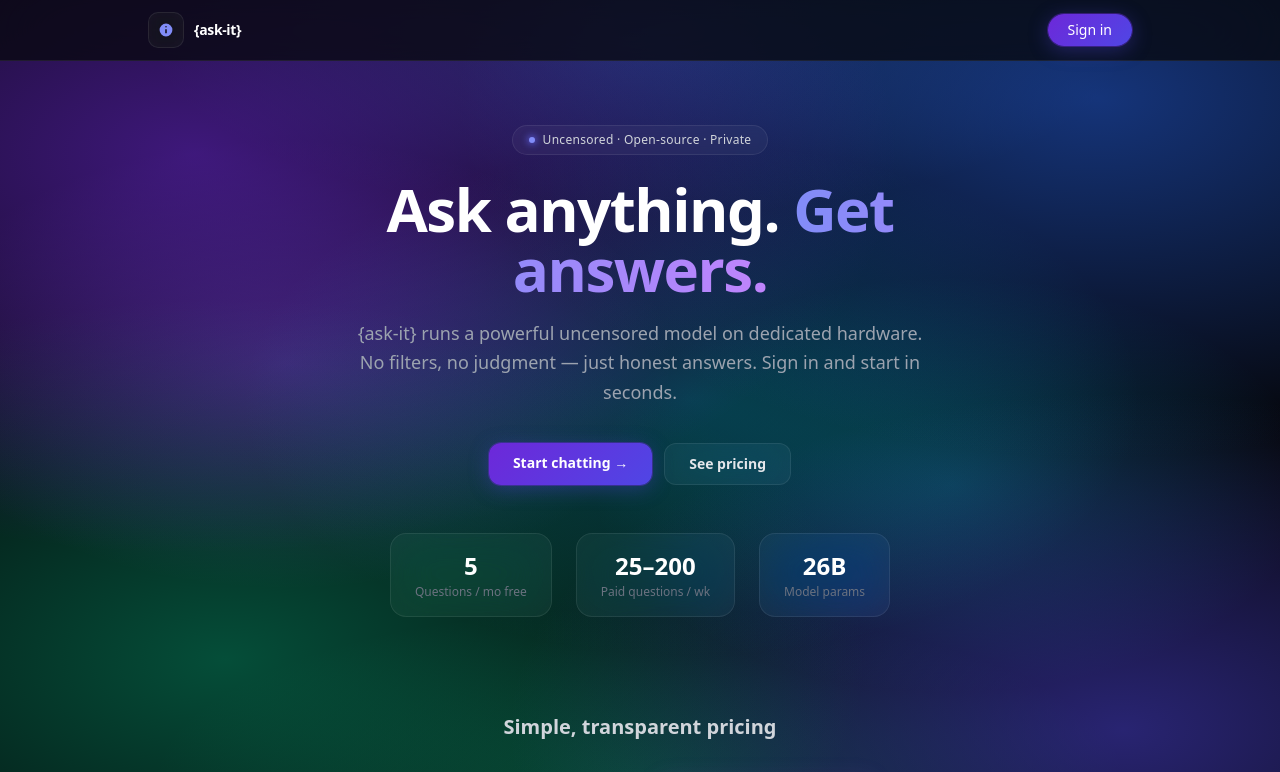
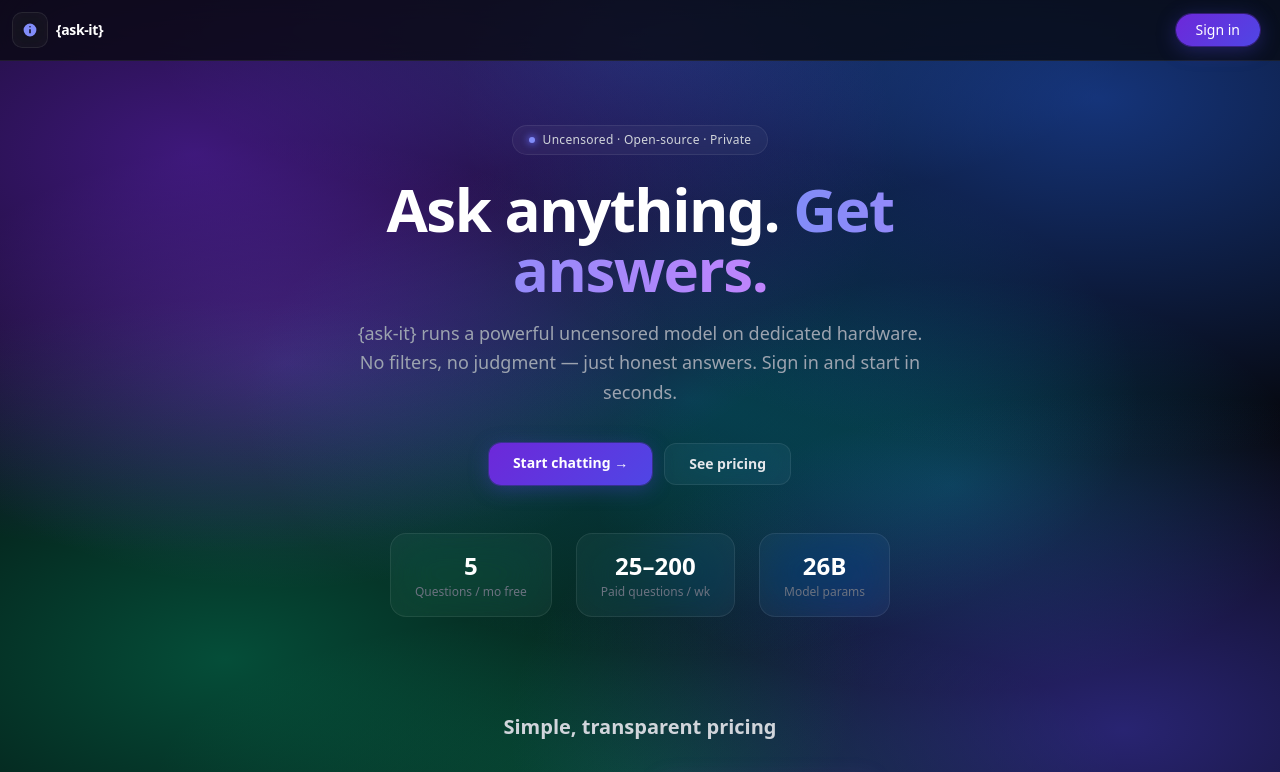
Before and after one commit to a-guy-dat0/no-name-yet, a Next.js app: page / in a window 1280 px wide. Shown: the top 772 px of the page. Built offline with nearby package versions, Linux system fonts and the light colour scheme; no server answers.

Commit message:
Nav: avatar to bottom-left, buttons flush right, brand flush left
Co-Authored-By: Claude Sonnet 4.6 <noreply@anthropic.com>

```diff
--- a/components/Nav.tsx
+++ b/components/Nav.tsx
@@ -13,10 +13,10 @@ export default function Nav() {
         className="sticky top-0 z-50 w-full border-b border-white/[0.07] backdrop-blur-2xl"
         style={{ background: "rgba(7,8,14,0.75)" }}
       >
-        <div className="mx-auto flex max-w-5xl items-center justify-between px-5 py-3">
+        <div className="flex w-full items-center px-3 py-3">
 
-          {/* Brand */}
-          <Link href="/" className="flex items-center gap-2.5 group">
+          {/* Brand — flush left */}
+          <Link href="/" className="flex items-center gap-2 group">
             <span className="icon-btn text-indigo-400 group-hover:text-indigo-300">
               <svg viewBox="0 0 20 20" fill="currentColor" className="h-4 w-4" aria-hidden="true">
                 <path d="M10 2a8 8 0 100 16A8 8 0 0010 2zm0 3a1 1 0 110 2 1 1 0 010-2zm-1 4h2v5H9V9z"/>
@@ -25,8 +25,8 @@ export default function Nav() {
             <span className="text-sm font-semibold tracking-tight text-white">{"{ask-it}"}</span>
           </Link>
 
-          {/* Nav pills */}
-          <nav className="flex items-center gap-2 text-sm">
+          {/* Nav pills — pushed all the way to the right */}
+          <nav className="ml-auto flex items-center gap-2 text-sm pr-2">
             {status === "authenticated" ? (
               <>
                 {/* Liquid glass long-pill buttons */}
@@ -55,9 +55,9 @@ export default function Nav() {
         </div>
       </header>
 
-      {/* Fixed bottom-right: avatar + email */}
+      {/* Fixed bottom-left: avatar + email — away from the Send button */}
       {status === "authenticated" && session?.user && (
-        <div className="fixed bottom-5 right-5 z-50 flex items-center gap-2.5 glass rounded-full pl-1 pr-4 py-1 shadow-lg">
+        <div className="fixed bottom-5 left-5 z-50 flex items-center gap-2.5 glass rounded-full pl-1 pr-4 py-1 shadow-lg">
           {/* Avatar */}
           {session.user.image ? (
             <img
```
